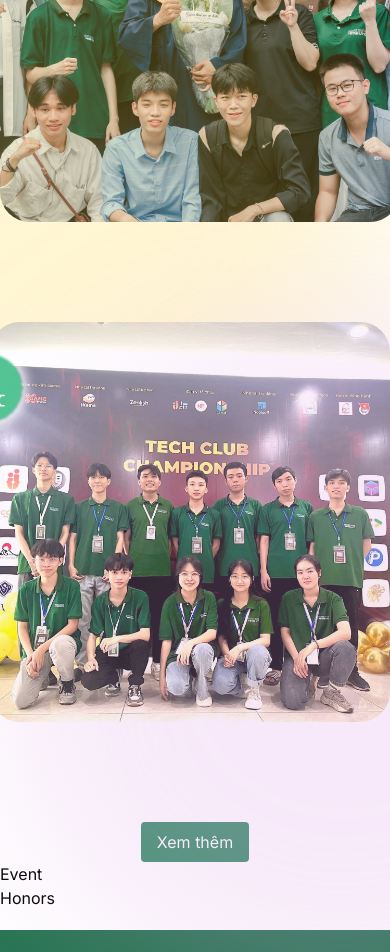
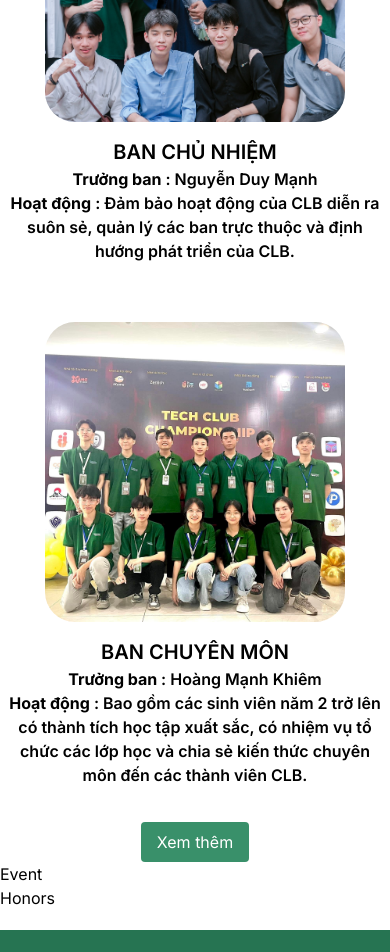
Before and after one commit to sfit-utc/sfit-web, a React (Vite) app: page / in a window 390 px wide. Shown: the part 4300-5252 px from the top of the page. Built offline with nearby package versions, Linux system fonts and the light colour scheme.

Commit message:
RESPONSIVE: Team

```diff
--- a/src/components/Teams/TeamCard/TeamCard.tsx
+++ b/src/components/Teams/TeamCard/TeamCard.tsx
@@ -29,8 +29,9 @@ function TeamCard({ team, type }: TeamCardProps) {
         type ? (
             <div className='duration-500 ease-in-out transform hover:scale-105 mb-[100px]'>
                 <div className="h-[400px]">
-                    <div className="h-[400px] flex mr-[80px] md:ml-[80px] float-start">
-                        <div className="w-[400px] h-[400px] bg-[#d9d9d9] rounded-[30px]" style={{
+                    <div className="h-[400px] md:flex md:ml-[80px] md:float-start">
+                        <div className="flex justify-center">
+                            <div className="md:w-[400px] md:h-[400px] w-[300px] h-[300px] bg-[#d9d9d9] rounded-[30px]" style={{
                                 backgroundImage: `url(${team.image})`,
                                 backgroundSize: 'cover',
                                 backgroundPosition: 'center',
@@ -49,25 +50,26 @@ function TeamCard({ team, type }: TeamCardProps) {
                                     }}></div>
                                 </div>
                             </div>
-                        <div className="flex justify-center items-center ml-[100px]">
+                        </div>
+                        <div className="flex justify-center items-center md:ml-[100px] mt-[15px] md:mt-[0px] m-[5px] md:m-[0]">
                             <div>
-                                <div className="w-[609px] h-[85px] text-center text-black text-[44px] font-semibold font-['Crimson Text']">
+                                <div className="md:w-[609px] md:h-[85px] text-center text-black md:text-[44px] text-[20px] font-semibold font-['Crimson Text']">
                                     {team.name}
                                 </div>
-                                <div className="w-[610px] h-[45px] text-center">
-                                    <span className="text-black text-2xl font-bold font-['Crimson Text']">Trưởng ban </span>
-                                    <span className="text-black text-2xl font-semibold font-['Crimson Text']">: {team.leader}</span>
+                                <div className="md:w-[610px] md:h-[45px] text-center">
+                                    <span className="text-black md:text-2xl text-[16px] font-bold font-['Crimson Text']">Trưởng ban </span>
+                                    <span className="text-black md:text-2xl font-semibold font-['Crimson Text']">: {team.leader}</span>
                                 </div>
-                                <div className="w-[610px] h-[166px] text-center">
-                                    <span className="text-black text-2xl font-bold font-['Crimson Text']">Hoạt động</span>
-                                    <span className="text-black text-2xl font-semibold font-['Crimson Text']"> : {team.activate}</span>
+                                <div className="md:w-[610px] md:h-[166px] text-center">
+                                    <span className="text-black md:text-2xl  text-[16px] font-bold font-['Crimson Text']">Hoạt động</span>
+                                    <span className="text-black md:text-2xl  font-semibold font-['Crimson Text']"> : {team.activate}</span>
                                 </div>
                             </div>
                         </div>
                     </div>
                 </div>
                 <div
-                    className="w-[683px] h-[683px] top-[0%] right-[0%] absolute rounded-full blur-[85px]"
+                    className="md:w-[683px] md:h-[683px] top-[0%] right-[0%] absolute rounded-full blur-[85px]"
                     style={{
                         backgroundColor: `${randomColor}40`, // Màu cố định trong trường hợp này
                     }}
@@ -76,23 +78,9 @@ function TeamCard({ team, type }: TeamCardProps) {
         ) : (
             <div className='duration-500 ease-in-out transform hover:scale-105 mb-[100px]'>
                 <div className="h-[400px]">
-                    <div className="h-[400px] flex md:mr-[80px] float-end">
-                        <div className="flex justify-center items-center mr-[100px]">
-                            <div>
-                                <div className="w-[609px] h-[85px] text-center text-black text-[44px] font-semibold font-['Crimson Text']">
-                                    {team.name}
-                                </div>
-                                <div className="w-[610px] h-[45px] text-center">
-                                    <span className="text-black text-2xl font-bold font-['Crimson Text']">Trưởng ban </span>
-                                    <span className="text-black text-2xl font-semibold font-['Crimson Text']">: {team.leader}</span>
-                                </div>
-                                <div className="w-[610px] h-[166px] text-center">
-                                    <span className="text-black text-2xl font-bold font-['Crimson Text']">Hoạt động</span>
-                                    <span className="text-black text-2xl font-semibold font-['Crimson Text']"> : {team.activate}</span>
-                                </div>
-                            </div>
-                        </div>
-                        <div className="w-[400px] h-[400px] bg-[#d9d9d9] rounded-[30px]" style={{
+                    <div className="h-[400px] md:flex md:mr-[80px] float-end md:mt-[0]">
+                        <div className="order-2 flex justify-center">
+                            <div className="md:w-[400px] md:h-[400px] w-[300px] h-[300px] bg-[#d9d9d9] rounded-[30px]" style={{
                                 backgroundImage: `url(${team.image})`,
                                 backgroundSize: 'cover',
                                 backgroundPosition: 'center',
@@ -106,15 +94,31 @@ function TeamCard({ team, type }: TeamCardProps) {
                                         height: '100px',
                                         position: 'absolute',
                                         top: '4%',
-                                    left: '-13%',
+                                        left: '87%',
                                         margin: 'auto',
                                     }}></div>
                                 </div>
                             </div>
                         </div>
+                        <div className="order-1 flex justify-center items-center md:mr-[100px] mt-[15px] md:mt-[0px] m-[5px] md:m-[0]">
+                            <div>
+                                <div className="md:w-[609px] md:h-[85px] text-center text-black md:text-[44px] text-[20px] font-semibold font-['Crimson Text']">
+                                    {team.name}
+                                </div>
+                                <div className="md:w-[610px] md:h-[45px] text-center">
+                                    <span className="text-black md:text-2xl text-[16px] font-bold font-['Crimson Text']">Trưởng ban </span>
+                                    <span className="text-black md:text-2xl font-semibold font-['Crimson Text']">: {team.leader}</span>
+                                </div>
+                                <div className="md:w-[610px] md:h-[166px] text-center">
+                                    <span className="text-black md:text-2xl  text-[16px] font-bold font-['Crimson Text']">Hoạt động</span>
+                                    <span className="text-black md:text-2xl  font-semibold font-['Crimson Text']"> : {team.activate}</span>
+                                </div>
+                            </div>
+                        </div>
+                    </div>
                 </div>
                 <div
-                    className="w-[683px] h-[683px] top-[0%] left-[0%] absolute rounded-full blur-[85px]"
+                    className="md:w-[683px] md:h-[683px] top-[0%] left-[0%] absolute rounded-full blur-[85px]"
                     style={{
                         backgroundColor: `${randomColor}40`, // Màu cố định trong trường hợp này
                     }}
```
Lines whose indentation alone changed are shown as unchanged.
